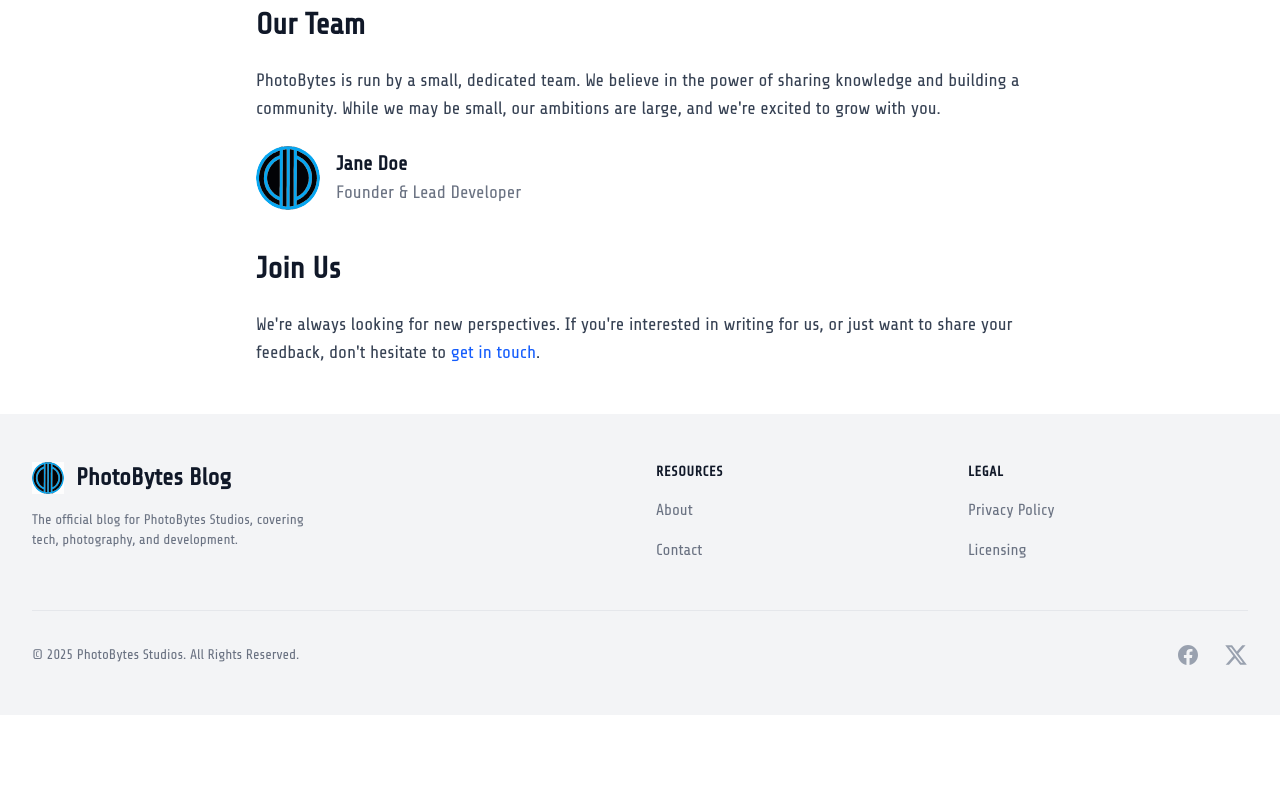
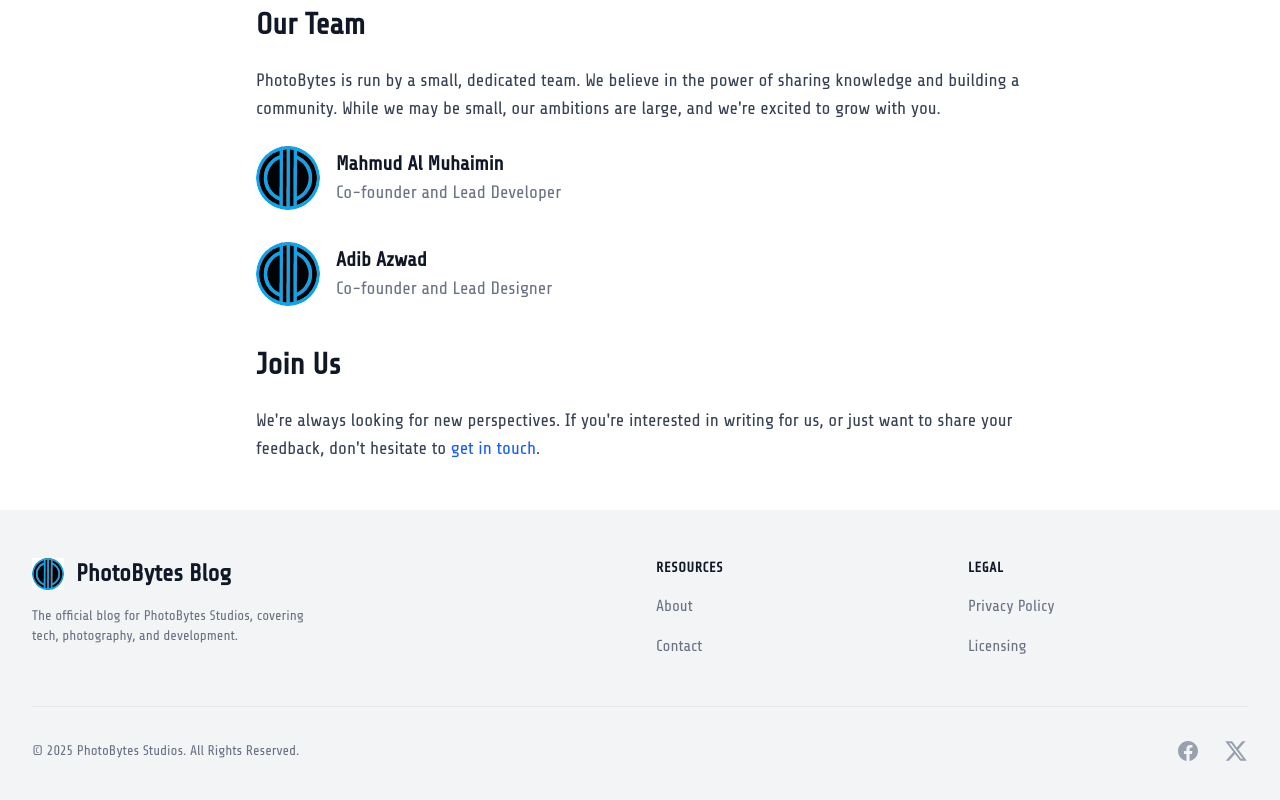
Before and after one commit to titan3755/photobytes-blog, a Next.js app: page /about in a window 1280 px wide. Shown: the part 794-1594 px from the top of the page. Before the commit the page ends 1509 px from the top, so only its background shows below. Built offline with nearby package versions, Linux system fonts and the light colour scheme; no server answers.

Commit message:
about page modifications

```diff
--- a/app/about/page.tsx
+++ b/app/about/page.tsx
@@ -9,8 +9,9 @@ export const metadata: Metadata = {
 
 export default function AboutPage() {
   return (
-    <div className="bg-white py-12 px-4 sm:px-6 lg:px-8">
+    <div className="bg-white py-12 px-4 sm:px-6 lg:px-8 min-h-screen min-w-screen flex flex-col items-center justify-center ">
       <div className="max-w-3xl mx-auto">
+        {/* Header */}
         <div className="text-center">
           <h1 className="text-4xl font-extrabold text-gray-900 sm:text-5xl">
             About PhotoBytes
@@ -19,6 +20,8 @@ export default function AboutPage() {
             Technology, photography, and development, all in one byte.
           </p>
         </div>
+
+        {/* Main Content Section */}
         <div className="mt-12 text-lg text-gray-700 space-y-6">
           <p>
             Welcome to PhotoBytes Blog, the official blog for{' '}
@@ -40,22 +43,29 @@ export default function AboutPage() {
             starting with their first camera to seasoned developers looking for
             the latest in web technology.
           </p>
+
+          {/* Image Placeholder */}
           <div className="w-full h-64 bg-gray-200 rounded-lg flex items-center justify-center my-8">
             <span className="text-gray-500">
-
+              {/* You can add text or an image component here */}
             </span>
           </div>
+
           <h2 className="text-3xl font-bold text-gray-900 pt-4">Our Team</h2>
           <p>
             PhotoBytes is run by a small, dedicated team. We believe in the power
             of sharing knowledge and building a community. While we may be small,
             our ambitions are large, and we're excited to grow with you.
           </p>
+
+          {/* Team Members Section */}
+          <div className="space-y-8">
+            {/* Mahmud Al Muhaimin */}
             <div className="flex items-center space-x-4">
               <div className="flex-shrink-0">
                 <Image
                   className="h-16 w-16 rounded-full"
-                src="/final.svg"
+                  src="/final.svg" // Placeholder, use an actual team member photo
                   alt="Team member"
                   width={64}
                   height={64}
@@ -63,11 +73,32 @@ export default function AboutPage() {
               </div>
               <div>
                 <h3 className="text-xl font-semibold text-gray-900">
-                Jane Doe
+                  Mahmud Al Muhaimin
                 </h3>
-              <p className="text-gray-500">Founder & Lead Developer</p>
+                <p className="text-gray-500">Co-founder and Lead Developer</p>
               </div>
             </div>
+
+            {/* Adib Azwad */}
+            <div className="flex items-center space-x-4">
+              <div className="flex-shrink-0">
+                <Image
+                  className="h-16 w-16 rounded-full"
+                  src="/final.svg" // Placeholder, use an actual team member photo
+                  alt="Team member"
+                  width={64}
+                  height={64}
+                />
+              </div>
+              <div>
+                <h3 className="text-xl font-semibold text-gray-900">
+                  Adib Azwad
+                </h3>
+                <p className="text-gray-500">Co-founder and Lead Designer</p>
+              </div>
+            </div>
+          </div>
+          {/* End Team Members Section */}
 
           <h2 className="text-3xl font-bold text-gray-900 pt-4">Join Us</h2>
           <p>
```
Lines whose indentation alone changed are shown as unchanged.
